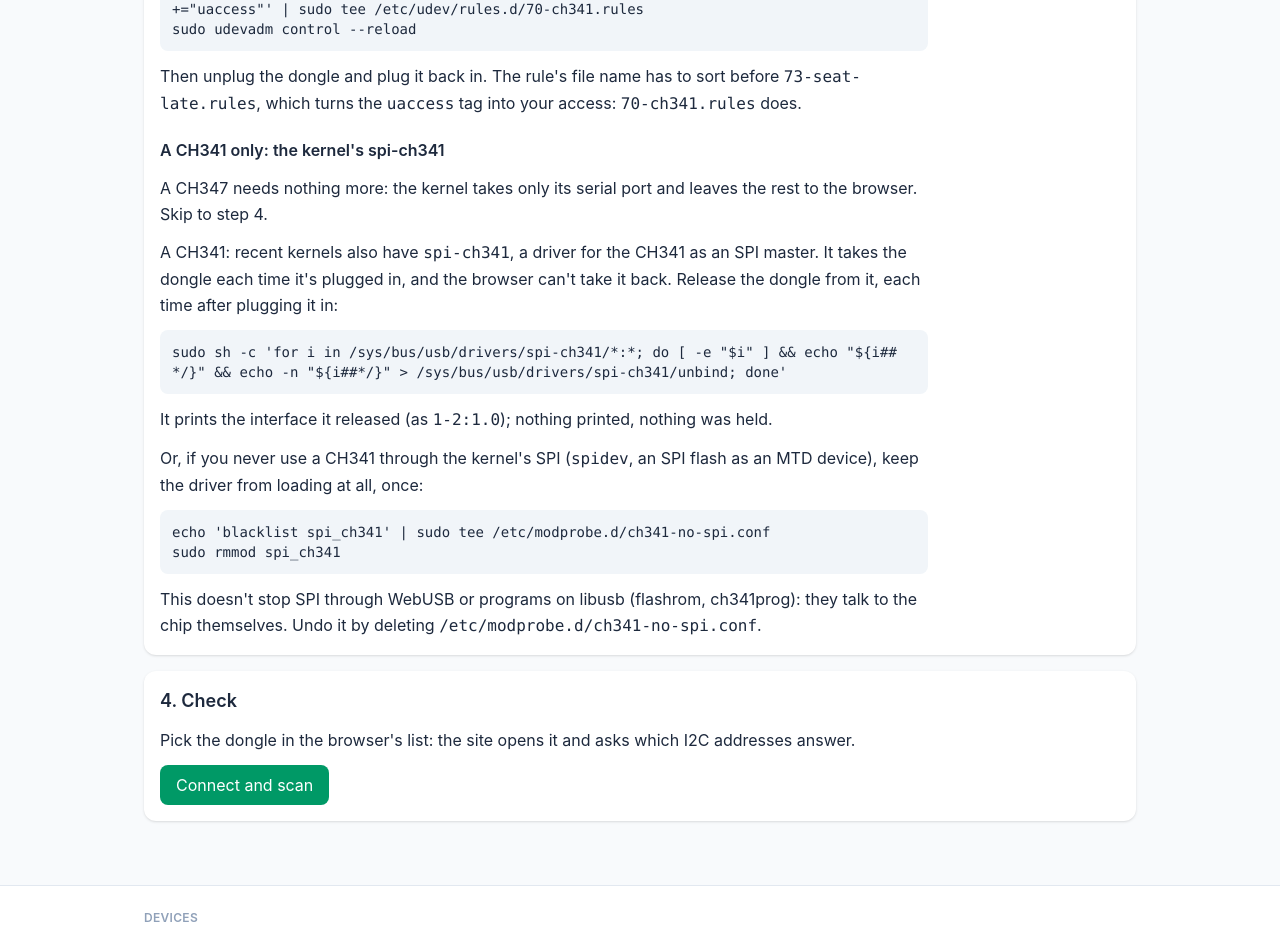
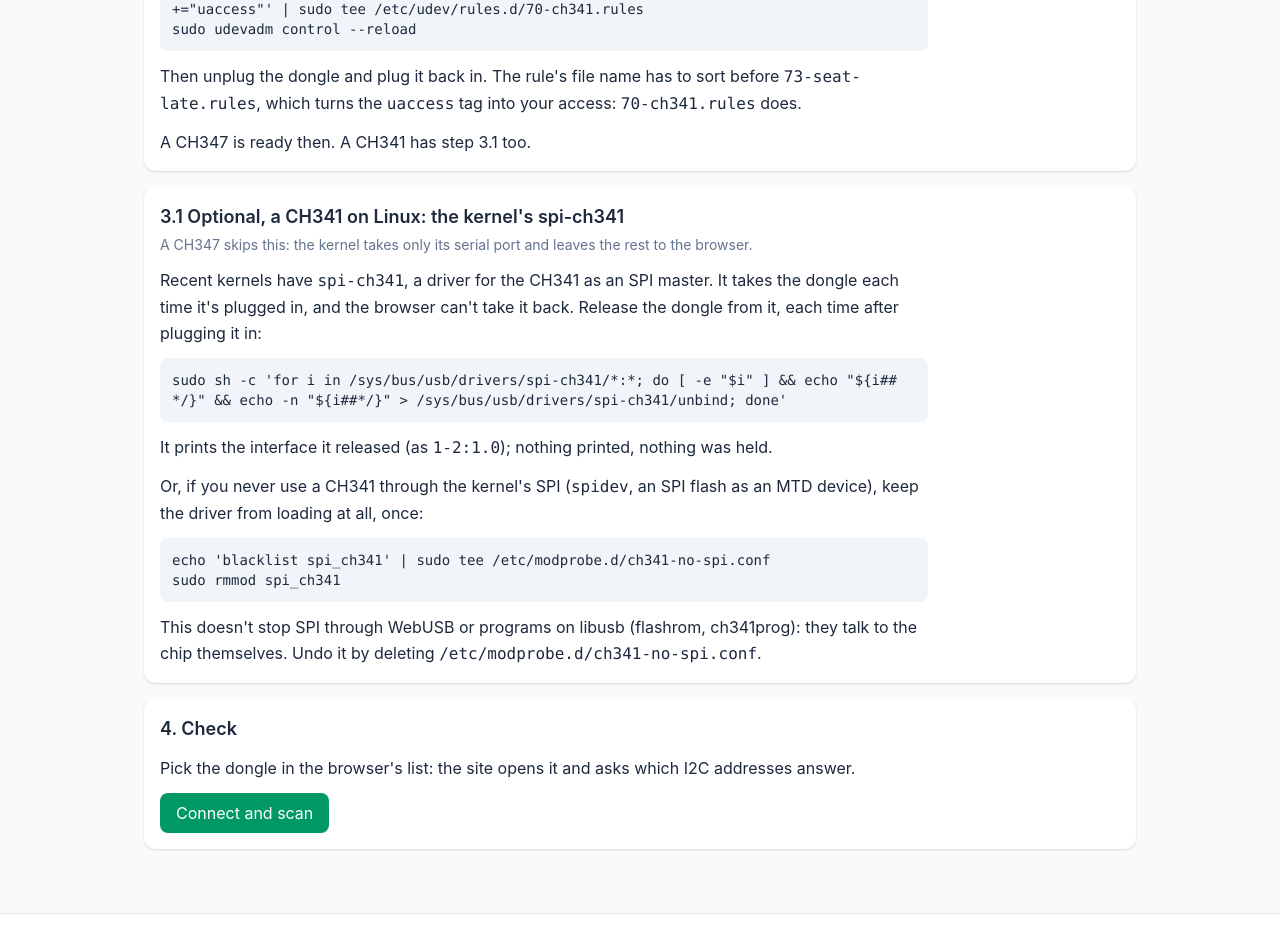
Before and after one commit to aguegu/i2c.ninja, a Vue app: page /get-started in a window 1280 px wide. Shown: the part 1409-2335 px from the top of the page. Built offline with nearby package versions, Linux system fonts and the light colour scheme.

Commit message:
Get started: the CH341's spi-ch341 steps as their own card, 3.1 Optional (Linux only); step 3 says a CH347 is ready after the udev rule
Co-Authored-By: Claude Opus 5.5 <noreply@anthropic.com>

```diff
--- a/src/views/SetupView.vue
+++ b/src/views/SetupView.vue
@@ -106,33 +106,7 @@ const code = 'whitespace-pre-wrap break-all rounded-lg bg-slate-100 p-3 font-mon
           <code>uaccess</code> tag into your access: <code>70-ch341.rules</code>
           does.
         </p>
-        <h3 class="mt-2 font-semibold">A CH341 only: the kernel's spi-ch341</h3>
-        <p>
-          A CH347 needs nothing more: the kernel takes only its serial port and
-          leaves the rest to the browser. Skip to step 4.
-        </p>
-        <p>
-          A CH341: recent kernels also have <code>spi-ch341</code>, a driver
-          for the CH341 as an SPI master. It takes the dongle each time it's
-          plugged in, and the browser can't take it back. Release the dongle
-          from it, each time after plugging it in:
-        </p>
-        <pre :class="code">{{ RELEASE_COMMAND }}</pre>
-        <p>
-          It prints the interface it released (as <code>1-2:1.0</code>);
-          nothing printed, nothing was held.
-        </p>
-        <p>
-          Or, if you never use a CH341 through the kernel's SPI
-          (<code>spidev</code>, an SPI flash as an MTD device), keep the driver
-          from loading at all, once:
-        </p>
-        <pre :class="code">{{ BLOCK_COMMANDS }}</pre>
-        <p>
-          This doesn't stop SPI through WebUSB or programs on libusb
-          (flashrom, ch341prog): they talk to the chip themselves. Undo it by
-          deleting <code>/etc/modprobe.d/ch341-no-spi.conf</code>.
-        </p>
+        <p>A CH347 is ready then. A CH341 has step 3.1 too.</p>
       </div>
 
       <div v-else-if="platform === 'windows'" class="flex max-w-3xl flex-col gap-3 leading-relaxed">
@@ -174,6 +148,35 @@ const code = 'whitespace-pre-wrap break-all rounded-lg bg-slate-100 p-3 font-mon
       </div>
     </section>
 
+    <section v-if="platform === 'linux'" :class="card">
+      <h2 class="mb-1 text-lg font-semibold">3.1 Optional, a CH341 on Linux: the kernel's spi-ch341</h2>
+      <p class="mb-3 text-sm text-slate-500 dark:text-slate-400">A CH347 skips this: the kernel takes only its serial port and leaves the rest to the browser.</p>
+      <div class="flex max-w-3xl flex-col gap-3 leading-relaxed">
+        <p>
+          Recent kernels have <code>spi-ch341</code>, a driver
+          for the CH341 as an SPI master. It takes the dongle each time it's
+          plugged in, and the browser can't take it back. Release the dongle
+          from it, each time after plugging it in:
+        </p>
+        <pre :class="code">{{ RELEASE_COMMAND }}</pre>
+        <p>
+          It prints the interface it released (as <code>1-2:1.0</code>);
+          nothing printed, nothing was held.
+        </p>
+        <p>
+          Or, if you never use a CH341 through the kernel's SPI
+          (<code>spidev</code>, an SPI flash as an MTD device), keep the driver
+          from loading at all, once:
+        </p>
+        <pre :class="code">{{ BLOCK_COMMANDS }}</pre>
+        <p>
+          This doesn't stop SPI through WebUSB or programs on libusb
+          (flashrom, ch341prog): they talk to the chip themselves. Undo it by
+          deleting <code>/etc/modprobe.d/ch341-no-spi.conf</code>.
+        </p>
+      </div>
+    </section>
+
     <section :class="card">
       <h2 class="mb-3 text-lg font-semibold">4. Check</h2>
       <p class="mb-3 max-w-3xl leading-relaxed">
```
